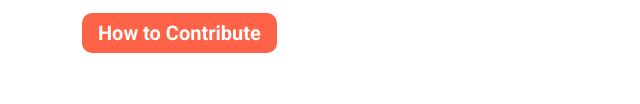
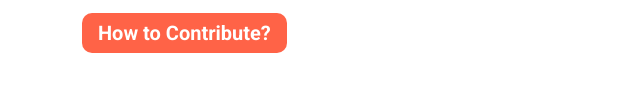
Before and after one commit to marufurs4294/Donate-Todays, a plain HTML site: page index.html in a window 1280 px wide. Shown: the part 2023-2127 px from the top of the page, 0-640 px from the left. Drawn offline with nearby package versions, Linux system fonts and the light colour scheme.

Commit message:
button ? added

```diff
--- a/index.html
+++ b/index.html
@@ -177,7 +177,7 @@
     <div class="donation-content">
       <h1>Their lives depend on your donation</h1>
       <p>Lorem ipsum dolor, sit amet consectetur adipisicing elit. Adipisci dolorem delectus atque, perspiciatis corrupti sed ex unde laudantium in. Veritatis, temporibus excepturi? Fugiat, pariatur libero.</p>
-      <a type="button" class="btn btn-tomato" href="">How to Contribute</a>
+      <a type="button" class="btn btn-tomato" href="">How to Contribute?</a>
     </div>
   </div>
   <div class="col-lg-6">
@@ -190,6 +190,7 @@
       </div>
     </section>
 
+
     <!-- Bootstrap Bundle with Popper -->
     <script
       src="https://cdn.jsdelivr.net/npm/bootstrap@5.0.2/dist/js/bootstrap.bundle.min.js"
```
